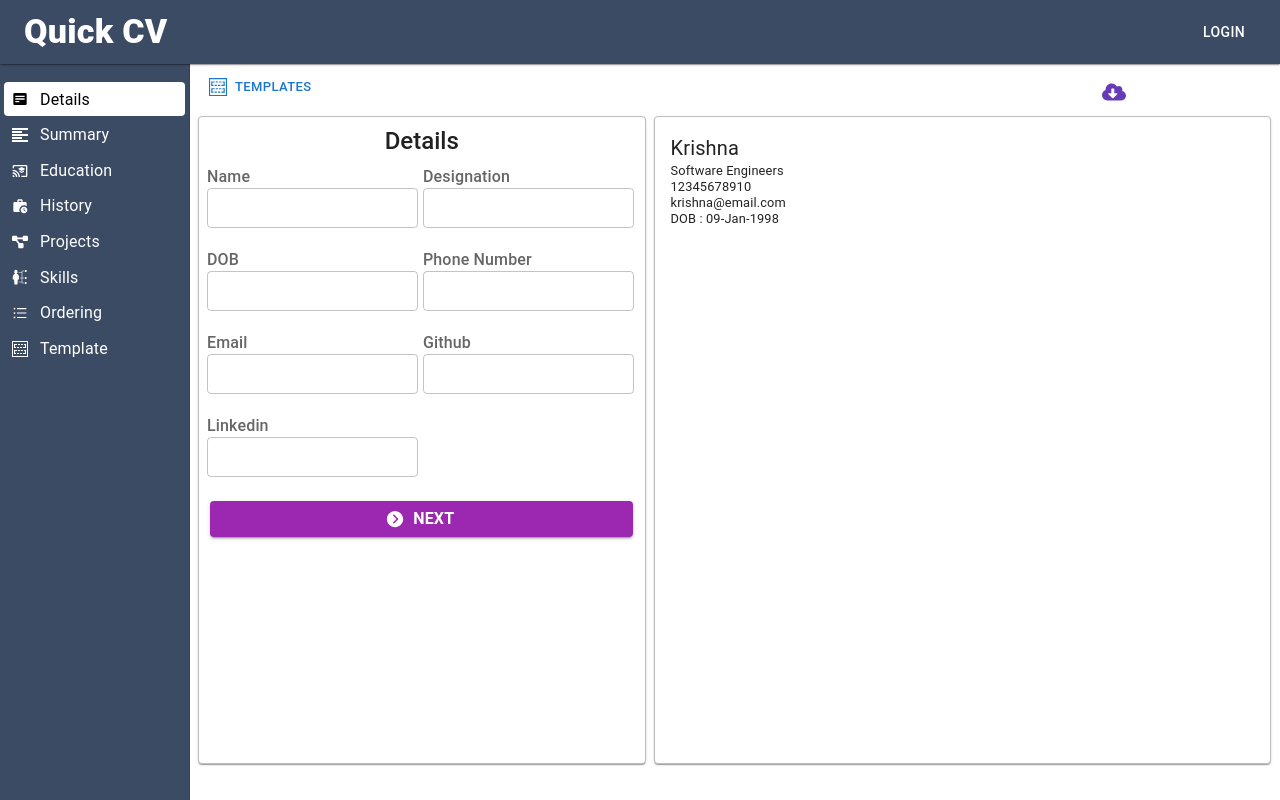
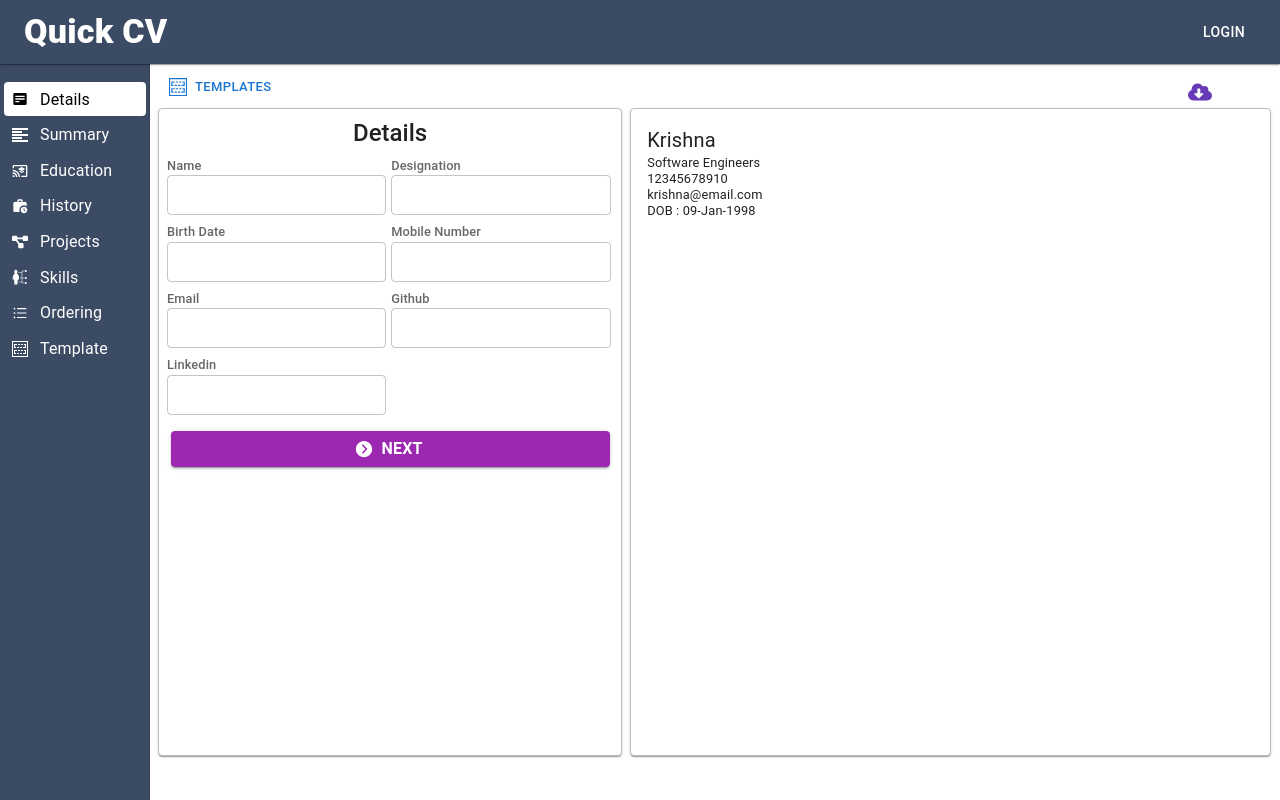
Before and after one commit to YITO-org/quick-cv-ui, a React (Vite) app: page /resumebuilder/detailes in a window 1280 px wide. Built offline with nearby package versions, Linux system fonts and the light colour scheme.

Commit message:
In detailes screen input lables names are styles changed.

```diff
--- a/src/components/resumeHeader/ResumeHeader.tsx
+++ b/src/components/resumeHeader/ResumeHeader.tsx
@@ -17,10 +17,10 @@ let ResumeHeader : React.FC<{}> = ()=>{
 
   return(
     <React.Fragment>
-      <Box sx={{ pb: 0.5, ml: 1 }} >
+      <Box sx={{ pb: 0.5, ml: 1  , mb : -1}} >
         <Grid container >
 
-          <Grid xs={8} sm={10} md={10} lg={10} xl={11}>
+          <Grid xs={8} sm={10} md={10} lg={11} xl={11}>
             <Tooltip title='Change Template' placement='right' TransitionComponent={Zoom} >
               <Button variant='text' color='primary' size='small' startIcon={<ImInsertTemplate />} >Templates</Button>
             </Tooltip>
--- a/src/screens/detailes.tsx
+++ b/src/screens/detailes.tsx
@@ -49,7 +49,7 @@ let Detailes : React.FC<any> = (props)=>{
 		}
 	}
 
-  let fildes: detailesFieldsInterface[] = [/*'name'*/ { 'displayNameAndPlaceholder': 'Name', orginalName: 'name' }, { displayNameAndPlaceholder: 'Designation', orginalName: 'designation' }, { displayNameAndPlaceholder: 'DOB', orginalName: 'DOB' }, { displayNameAndPlaceholder: 'Phone Number', orginalName: 'phoneNumber' }, { displayNameAndPlaceholder: 'Email', orginalName: 'email' }, { displayNameAndPlaceholder: 'Github', orginalName: 'github' }, { displayNameAndPlaceholder: 'Linkedin', orginalName: 'linkedin' }]
+  let fildes: detailesFieldsInterface[] = [/*'name'*/ { 'displayNameAndPlaceholder': 'Name', orginalName: 'name' }, { displayNameAndPlaceholder: 'Designation', orginalName: 'designation' }, { displayNameAndPlaceholder: 'Birth Date', orginalName: 'DOB' }, { displayNameAndPlaceholder: 'Mobile Number', orginalName: 'phoneNumber' }, { displayNameAndPlaceholder: 'Email', orginalName: 'email' }, { displayNameAndPlaceholder: 'Github', orginalName: 'github' }, { displayNameAndPlaceholder: 'Linkedin', orginalName: 'linkedin' }]
 
     return(
         <React.Fragment>
@@ -64,16 +64,14 @@ let Detailes : React.FC<any> = (props)=>{
                                 {
                                    props.headerName == "Details" &&
                                         <Box sx={{ flexGrow: 1 , p : 1 }}>
-                                          <Grid container columnGap={0.6} rowGap={0.5} direction='row'>
+                                          <Grid container columnGap={0.6} rowGap={1} direction='row'>
                                               {
                                                 fildes.map((e, index) => (
                                                   <Grid xl={5.9} lg={5.9} md={12} sm={12} xs={12} key={index}>
-                                                    <InputLabel
-                                                      sx={styles.input_lable}
-                                                    >{e['displayNameAndPlaceholder']}</InputLabel>
-                                                    <TextField type="text" size='small'
-                                                        // placeholder={e['displayNameAndPlaceholder']}
-                                                        name={e.orginalName} value={cv[e.orginalName]} onChange={change} sx={{ marginBottom: 2, width: '100%' }} />
+                                                    <InputLabel sx={styles.input_lable}>{e['displayNameAndPlaceholder']}</InputLabel>
+                                                    <TextField type="text"
+                                                     size='small'
+                                                     name={e.orginalName} value={cv[e.orginalName]} onChange={change} />
                                                   </Grid>
                                                 ))
                                               }
@@ -99,7 +97,7 @@ let Detailes : React.FC<any> = (props)=>{
                 {
                     //  next button
                     nextButton &&
-                    <Box sx={{ textAlign : 'center' , marginBottom : 1  }} >
+                    <Box sx={{ textAlign : 'center' , marginBottom : 1, marginTop : 1  }} >
                         <Button sx={{width : '95%' }} variant="contained" color="secondary" startIcon={ <IoIosArrowDroprightCircle /> } onClick={()=>{nav("/resumebuilder/" + nextButton)}} > <Typography fontWeight='bold' variant="body1" >Next</Typography> </Button>
                     </Box>
                 }
--- a/src/styles/styles.ts
+++ b/src/styles/styles.ts
@@ -2,7 +2,7 @@
 
 // import { makeStyles } from "@mui/styles"
 import {grey  } from "@mui/material/colors"
-const drawerWidth = 190; // for medium screen and large screen
+const drawerWidth = 150; // for medium screen and large screen
 const mobileswidth = 250; // for small and extra small screen
 const SwipeableDrawerWidth = 400
 // let Grey = grey["800"]
@@ -43,7 +43,7 @@ export const styles = {
 
 
   // detailes screen
-  input_lable : { /* '&::first-letter' : {textTransform : 'uppercase'}, */fontWeight :'450',/*color : 'gray' */},
+  input_lable : { /* '&::first-letter' : {textTransform : 'uppercase'}, */fontWeight :'450' , fontSize : 12.8 ,/*color : 'gray' */},
   detailes_box : {backgroundColor : 'white' , border : 0.5 , borderColor : Gray2 , height :'81vh' , overflow : 'scroll' , scrollbarWidth : 'none'},
   detailes_resume_box : {backgroundColor : 'white' , border : 0.5 , borderColor : Gray2 , height :'81vh' , overflow : 'scroll' , scrollbarWidth : 'none'},
   ordering_text : {display : 'flex' , flexDirection : 'column' , gap : 1.5  , alignItems : 'center' , mt : '4%' , mb : '4%'},
```
